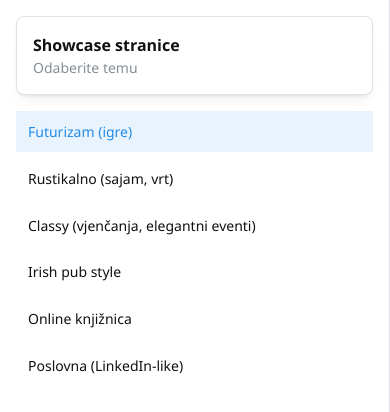
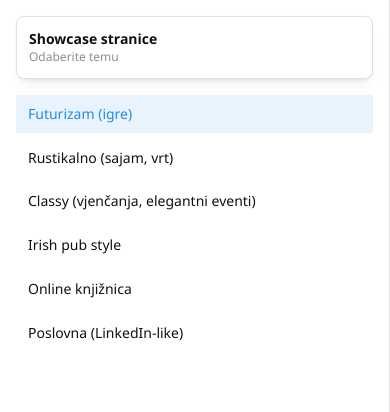
Before and after one commit to Koder90/showcase, a Next.js app: page / in a window 390 px wide. Shown: the top 412 px of the page. Built offline with nearby package versions, Linux system fonts and the light colour scheme.

Commit message:
mobile responsive

```diff
--- a/app/page.js
+++ b/app/page.js
@@ -12,11 +12,13 @@ import {
   Title,
   Anchor,
 } from "@mantine/core";
+import { useMediaQuery } from "@mantine/hooks";
 import { showcases } from "../data/showcases";
 import { ShowcasePage } from "../components/showcase/ShowcasePage";
 
 export default function HomePage() {
   const [activeId, setActiveId] = useState(showcases[0]?.id);
+  const isMobile = useMediaQuery("(max-width: 768px)");
   const activeShowcase = useMemo(
     () => showcases.find((item) => item.id === activeId) ?? showcases[0],
     [activeId]
@@ -29,22 +31,22 @@ export default function HomePage() {
           display: "flex",
           flexDirection: "column",
           gap: 24,
-          padding: 24,
-          paddingBottom: 96,
+          padding: isMobile ? 16 : 24,
+          paddingBottom: isMobile ? 88 : 96,
           overflow: "hidden",
         }}
       >
       <Paper
         radius="lg"
-        px="xl"
-        py="md"
+        px={isMobile ? "md" : "xl"}
+        py={isMobile ? "sm" : "md"}
         withBorder
         shadow="md"
         style={{ alignSelf: "center" }}
       >
         <Stack align="center" gap={6} style={{ textAlign: "center" }}>
-          <Title order={1}>Širok spektar usluga</Title>
-          <Text size="lg" c="dimmed">
+          <Title order={isMobile ? 2 : 1}>Širok spektar usluga</Title>
+          <Text size={isMobile ? "md" : "lg"} c="dimmed">
             izaberite predložak prema želji i potrebi vašeg posla
           </Text>
         </Stack>
@@ -53,7 +55,7 @@ export default function HomePage() {
       <Box style={{ flex: 1, minHeight: 0 }}>
         <AppShell
           padding={0}
-          navbar={{ width: 260, breakpoint: "sm" }}
+          navbar={{ width: isMobile ? 200 : 260, breakpoint: "sm" }}
           styles={{
             main: {
               height: "100%",
@@ -68,11 +70,11 @@ export default function HomePage() {
         >
           <AppShell.Navbar p="md">
             <Stack gap="md">
-              <Paper radius="md" p="md" withBorder shadow="sm">
-                <Text fw={700} size="md">
+              <Paper radius="md" p={isMobile ? "sm" : "md"} withBorder shadow="sm">
+                <Text fw={700} size={isMobile ? "sm" : "md"}>
                   Showcase stranice
                 </Text>
-                <Text size="sm" c="dimmed">
+                <Text size={isMobile ? "xs" : "sm"} c="dimmed">
                   Odaberite temu
                 </Text>
               </Paper>
@@ -84,6 +86,7 @@ export default function HomePage() {
                     active={showcase.id === activeId}
                     onClick={() => setActiveId(showcase.id)}
                     variant="light"
+                    style={{ fontSize: isMobile ? 12 : 14 }}
                   />
                 ))}
               </Stack>
@@ -92,7 +95,13 @@ export default function HomePage() {
 
           <AppShell.Main>
             <Box style={{ height: "100%", overflow: "hidden" }}>
-              <Box style={{ height: "100%", overflowY: "auto", paddingBottom: 120 }}>
+              <Box
+                style={{
+                  height: "100%",
+                  overflowY: "auto",
+                  paddingBottom: isMobile ? 140 : 120,
+                }}
+              >
                 {activeShowcase && <ShowcasePage showcase={activeShowcase} />}
               </Box>
             </Box>
@@ -110,13 +119,14 @@ export default function HomePage() {
         style={{
           position: "fixed",
           left: "50%",
-          bottom: 16,
+          bottom: 12,
           transform: "translateX(-50%)",
           zIndex: 5,
+          maxWidth: "calc(100vw - 32px)",
         }}
       >
         <Group justify="center">
-          <Text size="sm" fw={600}>
+          <Text size={isMobile ? "xs" : "sm"} fw={600}>
             designed by simple web -{" "}
             <Anchor
               href="https://simple-web-blue.vercel.app/"
```
